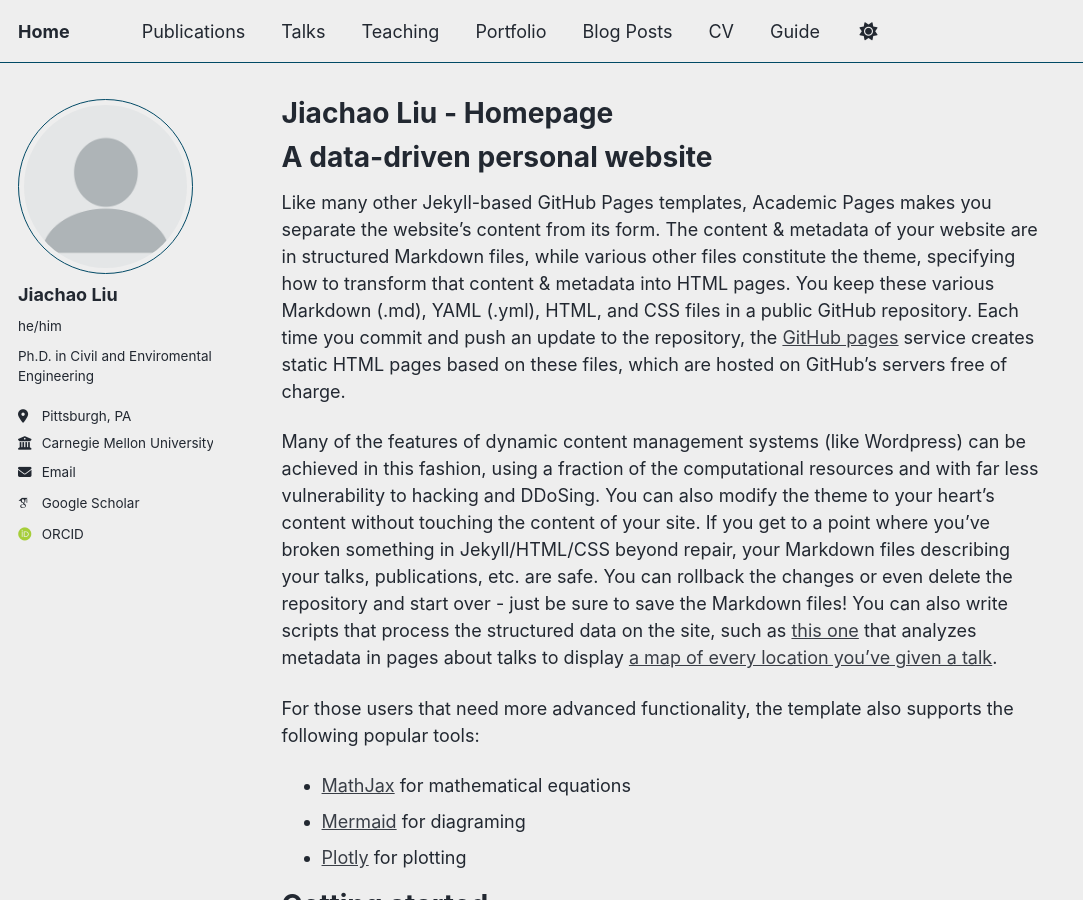
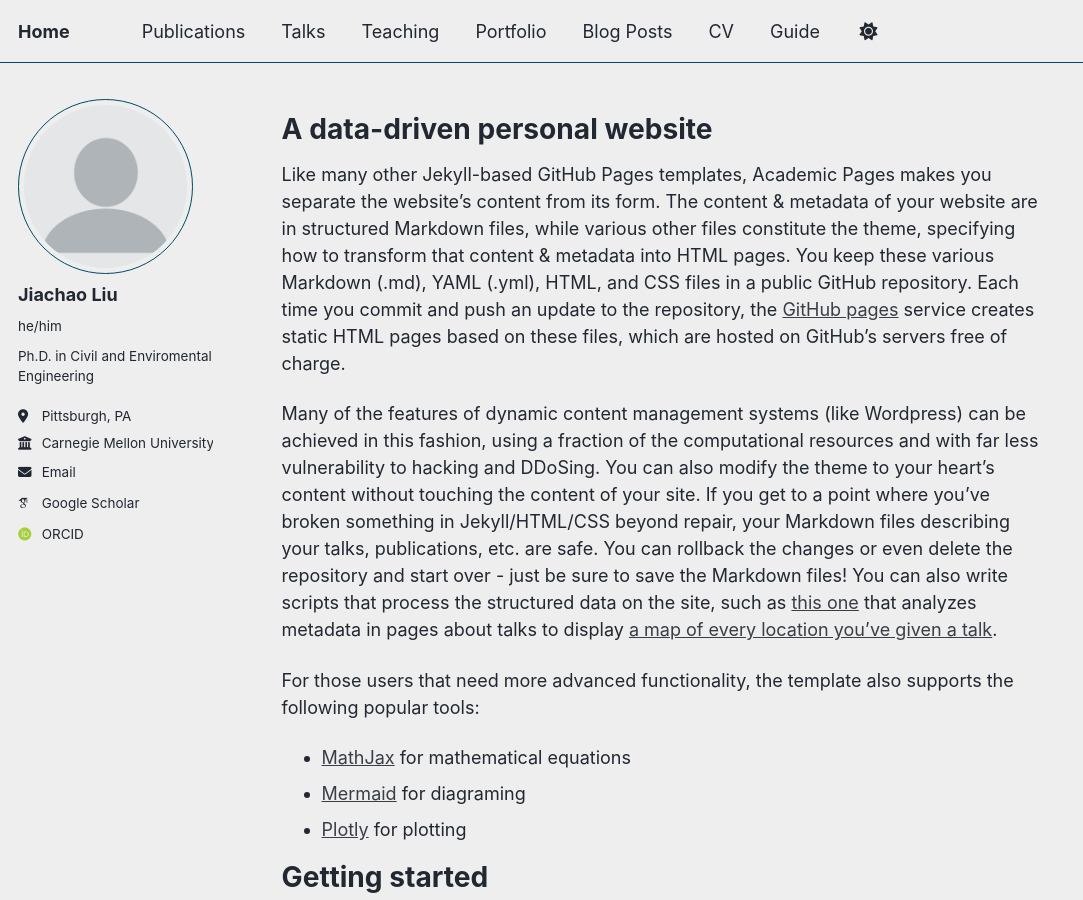
Before and after one commit to jiachaol/jiachaol, a Jekyll site: the page built from _pages/about.md, in a window 1280 px wide and 900 px high. Shown: the whole window, without its empty margins (0-1083 px from the left). Built offline with Jekyll 4.4.1, drawn with Linux system fonts in a browser that asks for light colours; some web fonts are replaced; a script that is not in the unit is left out.

Commit message:
Remove title from about page

```diff
--- a/_pages/about.md
+++ b/_pages/about.md
@@ -1,6 +1,6 @@
 ---
 permalink: /
-title: "Jiachao Liu - Homepage"
+title: ""
 author_profile: true
 redirect_from:
   - /about/
```
